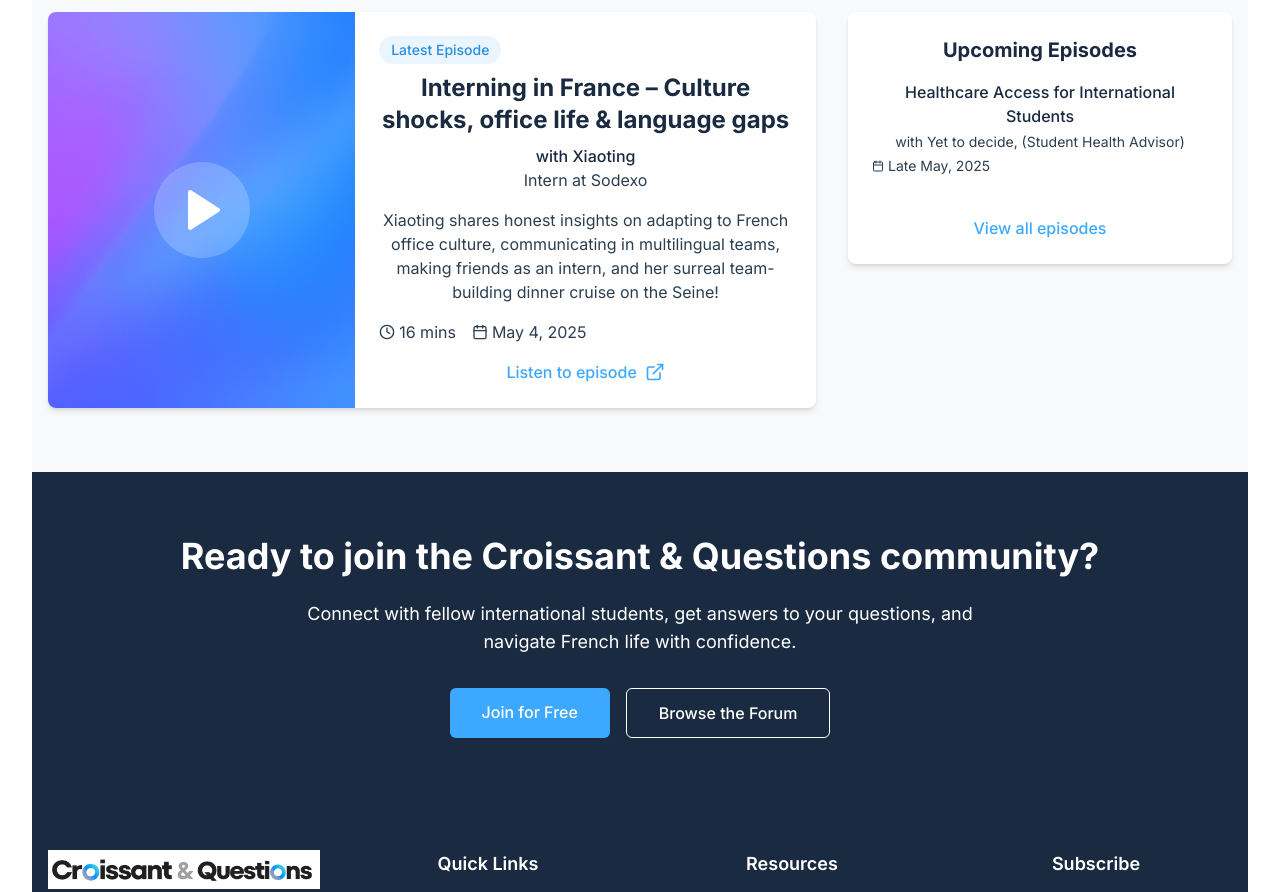
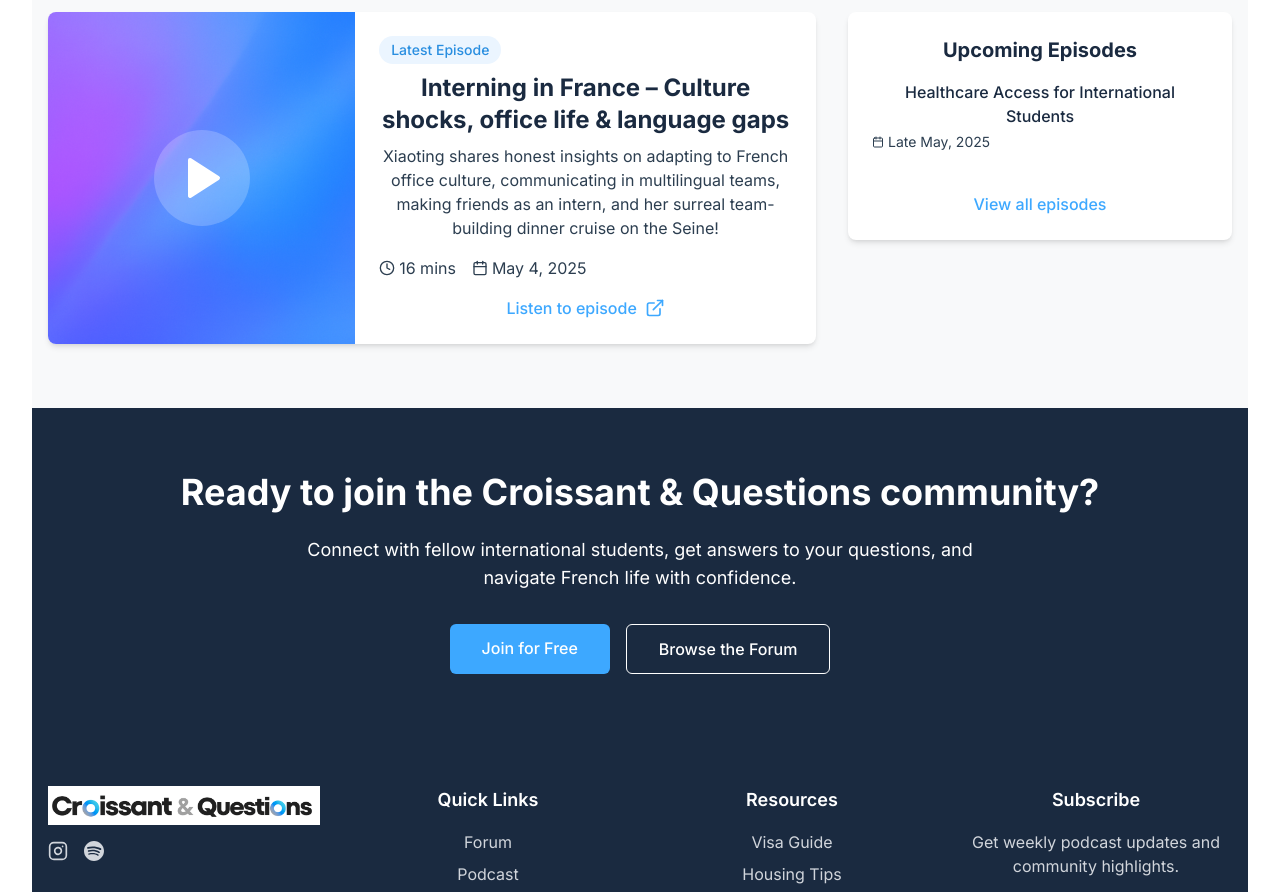
Before and after one commit to thekompalli/candq, a React (Vite) app: page / in a window 1280 px wide. Shown: the part 2320-3212 px from the top of the page. Built offline with nearby package versions, Linux system fonts and the light colour scheme.

Commit message:
Update PodcastPreview.tsx

```diff
--- a/src/components/PodcastPreview.tsx
+++ b/src/components/PodcastPreview.tsx
@@ -18,8 +18,8 @@ const PodcastPreview = () => {
     {
       id: "ep45",
       title: "Healthcare Access for International Students",
-      guest: "Yet to decide",
-      role: "(Student Health Advisor)",
+      guest: "",
+      role: "",
       date: "Late May, 2025"
     }
   ];
@@ -58,10 +58,10 @@ const PodcastPreview = () => {
                   <span className="bg-croissant-light text-croissant-dark text-sm font-medium px-3 py-1 rounded-full">Latest Episode</span>
                 </div>
                 <h3 className="text-2xl font-bold text-navy mb-2">{latestEpisode.title}</h3>
-                <div className="mb-4">
+{/*                 <div className="mb-4">
                   <p className="text-navy font-medium">with {latestEpisode.guest}</p>
                   <p className="text-navy-light">{latestEpisode.role}</p>
-                </div>
+                </div> */}
                 <p className="text-navy-light mb-4">{latestEpisode.description}</p>
                 <div className="flex items-center text-navy-light mb-4">
                   <Clock className="h-4 w-4 mr-1" />
@@ -90,7 +90,7 @@ const PodcastPreview = () => {
                 {upcomingEpisodes.map((episode, index) => (
                   <div key={episode.id} className={`pb-4 ${index < upcomingEpisodes.length - 1 ? 'border-b border-gray-200' : ''}`}>
                     <h4 className="text-navy font-medium mb-1">{episode.title}</h4>
-                    <p className="text-navy-light text-sm mb-1">with {episode.guest}, {episode.role}</p>
+{/*                     <p className="text-navy-light text-sm mb-1">with {episode.guest}, {episode.role}</p> */}
                     <div className="flex items-center text-sm text-navy-light">
                       <Calendar className="h-3 w-3 mr-1" />
                       <span>{episode.date}</span>
```
